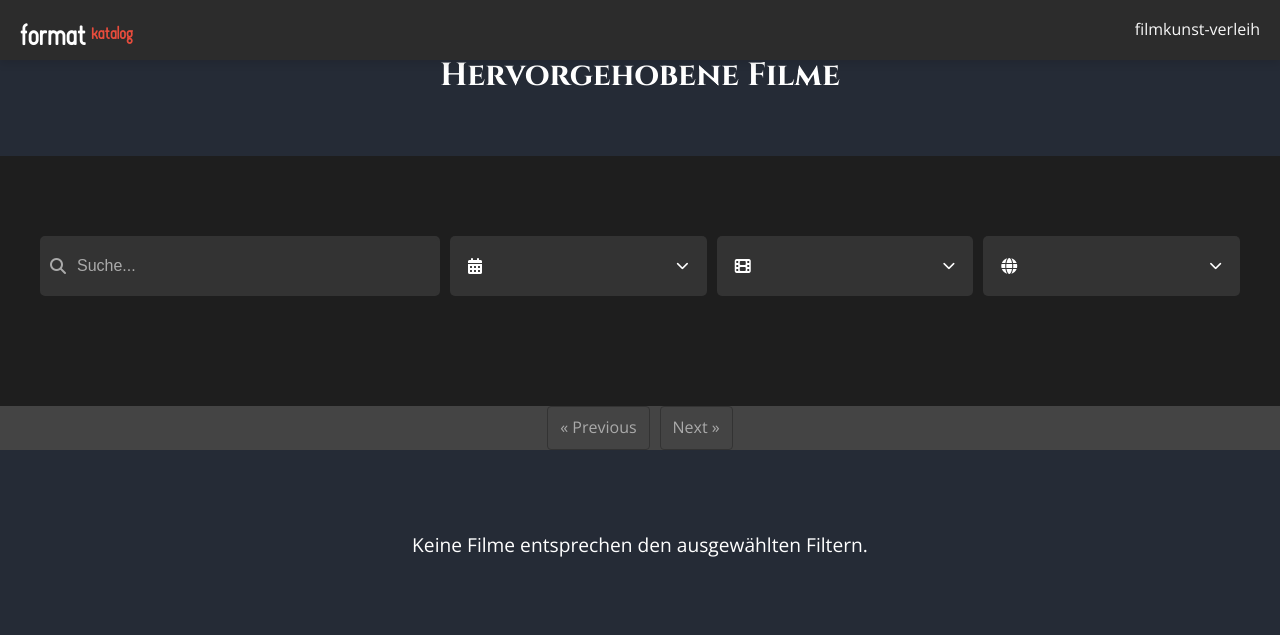
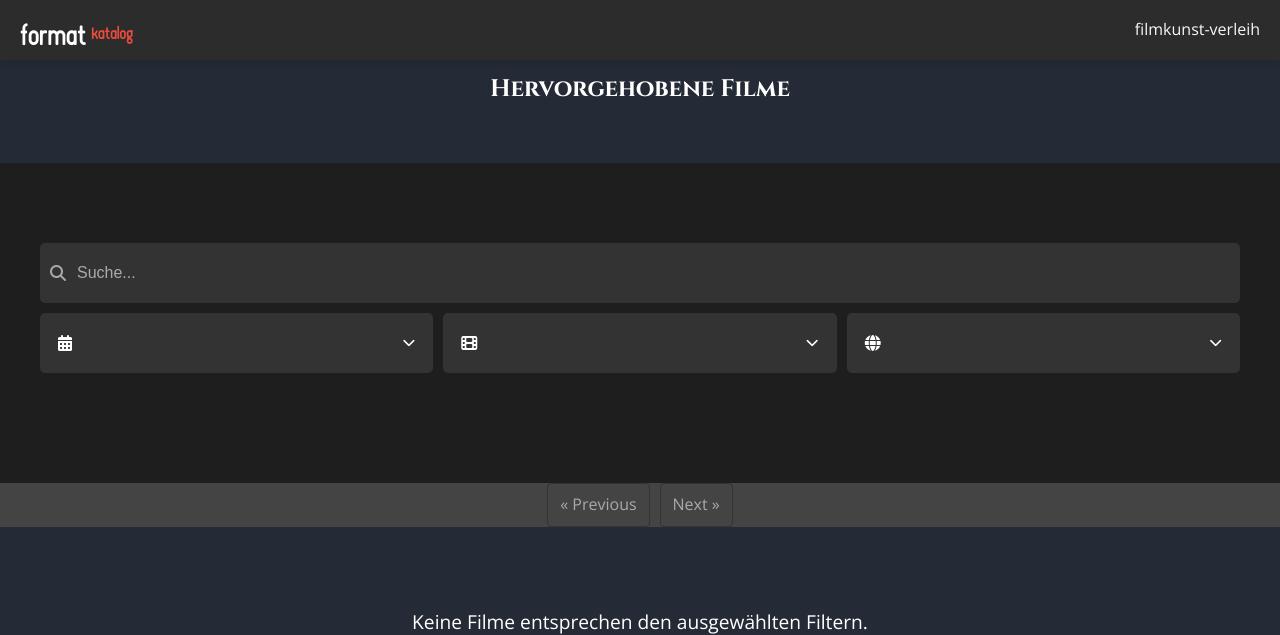
Before and after one commit to Sen2Bee/Format, a Flask app: page /catalog in a window 1280 px wide. Shown: the top 635 px of the page. Run offline with Flask 3, Linux system fonts and the light colour scheme; data that the repository does not hold is empty.

Commit message:
filter-container- part15 - dropdown sizing solved

```diff
--- a/static/css/components/filter.css
+++ b/static/css/components/filter.css
@@ -2,6 +2,11 @@
 
 /* Import Additional Fonts for Themes */
 @import url('https://fonts.googleapis.com/css2?family=Anton&family=Comic+Neue&family=Creepster&family=Great+Vibes&family=Merriweather&family=Orbitron&family=Roboto+Condensed&display=swap');
+
+/* Ensure consistent box sizing across all elements */
+*, *::before, *::after {
+    box-sizing: border-box;
+}
 
 /* Variables */
 :root {
@@ -45,9 +50,9 @@
 /* Search Box */
 .search-container {
     position: relative;
-    flex: 1 1 50%;
-    max-width: 400px;
+    flex: 1 1 50%; /* Base flex for larger screens */
     height: 60px;
+    margin-bottom: 10px;
 }
 
 /* Position the search icon inside the search box */
@@ -112,8 +117,8 @@
     display: flex;
     flex-direction: column;
     position: relative;
-    flex: 1 1 200px;
-    max-width: 300px;
+    flex: 1 1 50%; /* Base flex for larger screens */
+    max-width: none; /* Removed max-width to allow full stretching */
     height: 60px;
 }
 
@@ -180,8 +185,6 @@
 .dropdown-header.has-selection .clear-icon {
     visibility: visible;
 }
-
-
 
 /* Dropdown List */
 .dropdown-list {
@@ -256,7 +259,7 @@
 
 /* Movie Carousel Section */
 .movie-carousel-section {
-    padding-top: 50px;
+    padding-top: 70px;
     padding-bottom: 20px;
     background-color: var(--primary-bg-color); /* Same background as movie-listings */
     text-align: center;
@@ -264,7 +267,7 @@
 }
 
 .movie-carousel-section h2 {
-    font-size: 2em;
+    font-size: 1.5em;
     color: #fff;
     z-index: 1;
     position: relative;
@@ -357,22 +360,46 @@
 }
 
 /* Responsive Adjustments */
-@media (max-width: 1024px) {
-    .featured-movie-card {
-        width: 180px;
-        height: 270px;
+@media (min-width: 768px) {
+    /* Tablet and Up: Horizontal Layout */
+    #filter-form {
+        flex-direction: row;
+        flex-wrap: wrap;
+        justify-content: space-between;
+    }
+
+    .search-container,
+    .custom-dropdown {
+        flex: 1 1 48%; /* Adjust based on number of dropdowns */
+        max-width: none; /* Ensure full stretching */
     }
 }
 
-@media (max-width: 768px) {
-    .featured-movie-card {
-        width: 150px;
-        height: 225px;
+@media (min-width: 1024px) {
+    /* Desktop and Larger Screens: Extended Horizontal Layout */
+    #filter-form {
+        flex-direction: row;
     }
 
-    .movie-carousel-section h2 {
-        margin-bottom: 15px;
-        font-size: 1.5em;
+    .search-container,
+    .custom-dropdown {
+        flex: 1 1 20%; /* Adjust based on number of dropdowns */
+        max-width: none; /* Ensure full stretching */
+    }
+}
+
+@media (max-width: 767px) {
+    /* Mobile Devices: Vertical Stacking */
+    #filter-form {
+        flex-direction: column;
+        align-items: stretch;
+    }
+
+    .search-container,
+    .custom-dropdown {
+        flex: 1 1 100%; /* Full width on small screens */
+        max-width: none;
+        margin-bottom: 10px;
     }
 }
 
@@ -386,11 +413,13 @@
         font-size: 1.2em;
     }
 
-    /* Adjust search box on mobile */
-    .search-container {
-        flex: 1 1 100%;
-        max-width: none;
-        margin-bottom: 10px;
+    /* Additional adjustments for very small screens */
+    #filter-form {
+        gap: 8px;
+    }
+
+    .dropdown-header::after {
+        right: 12px; /* Adjust caret position for smaller screens */
     }
 }
 
@@ -411,7 +440,7 @@
 
 .progress-indicator .spinner {
     border: 8px solid #f3f3f3; /* Light grey */
-    border-top: 8px solid var(--accent-color); /* Blue */
+    border-top: 8px solid var(--accent-color); /* Accent color */
     border-radius: 50%;
     width: 60px;
     height: 60px;
--- a/templates/catalog.html
+++ b/templates/catalog.html
@@ -74,13 +74,14 @@
         <!-- Catalog Search Section -->
         <section class="catalog-search">
             <div class="search-dropdown-container">
+                    <!-- Search Box Container -->
+                <div class="search-container">
+                    <i class="fas fa-search search-icon" aria-hidden="true"></i>
+                    <input id="search-box" type="text" placeholder="Suche...">
+                    <span id="clear-search" class="clear-icon" role="button" tabindex="0" aria-label="Clear search">&times;</span>
+                </div>
                 <form id="filter-form">
-                    <!-- Search Box Container -->
-                    <div class="search-container">
-                        <i class="fas fa-search search-icon" aria-hidden="true"></i>
-                        <input id="search-box" type="text" placeholder="Suche...">
-                        <span id="clear-search" class="clear-icon" role="button" tabindex="0" aria-label="Clear search">&times;</span>
-                    </div>
+
 
                     <!-- Custom Dropdowns for Filters -->
                     <div class="custom-dropdown">
```
